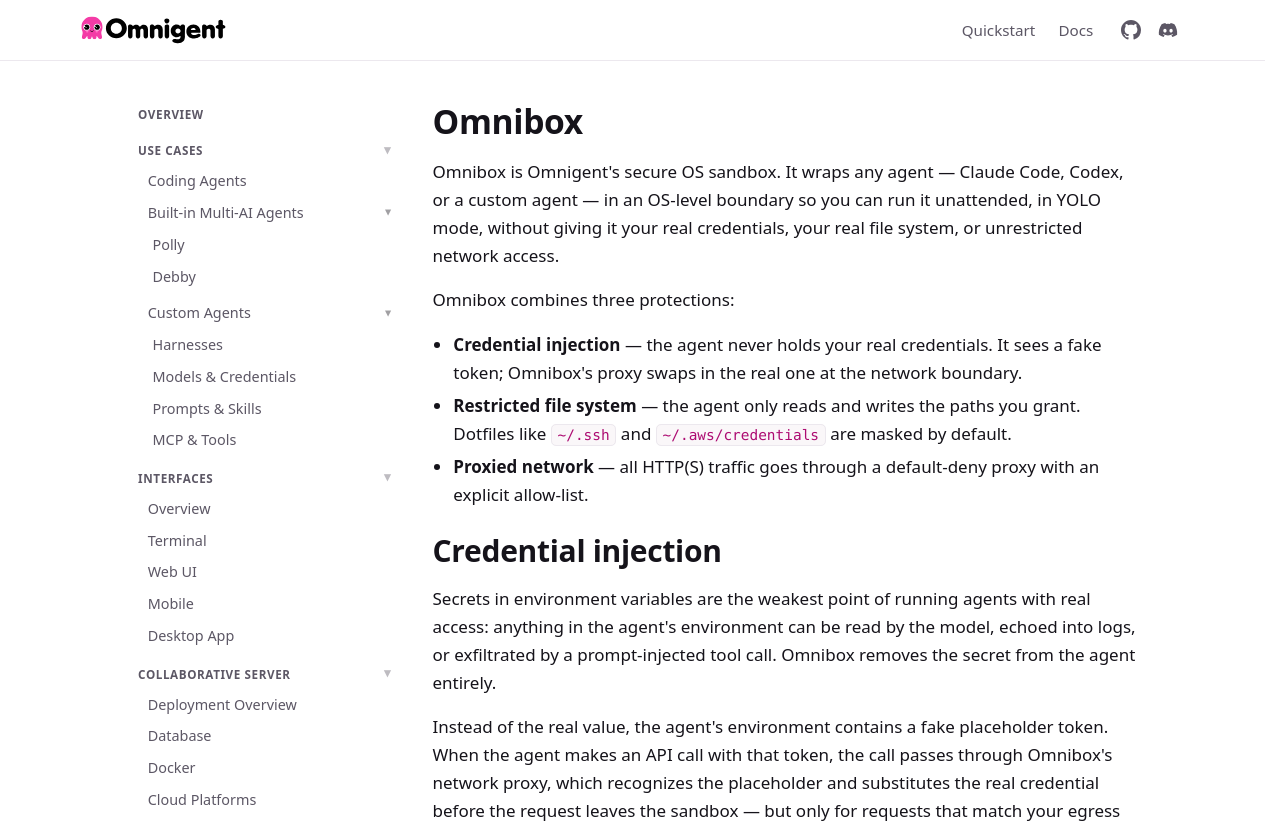
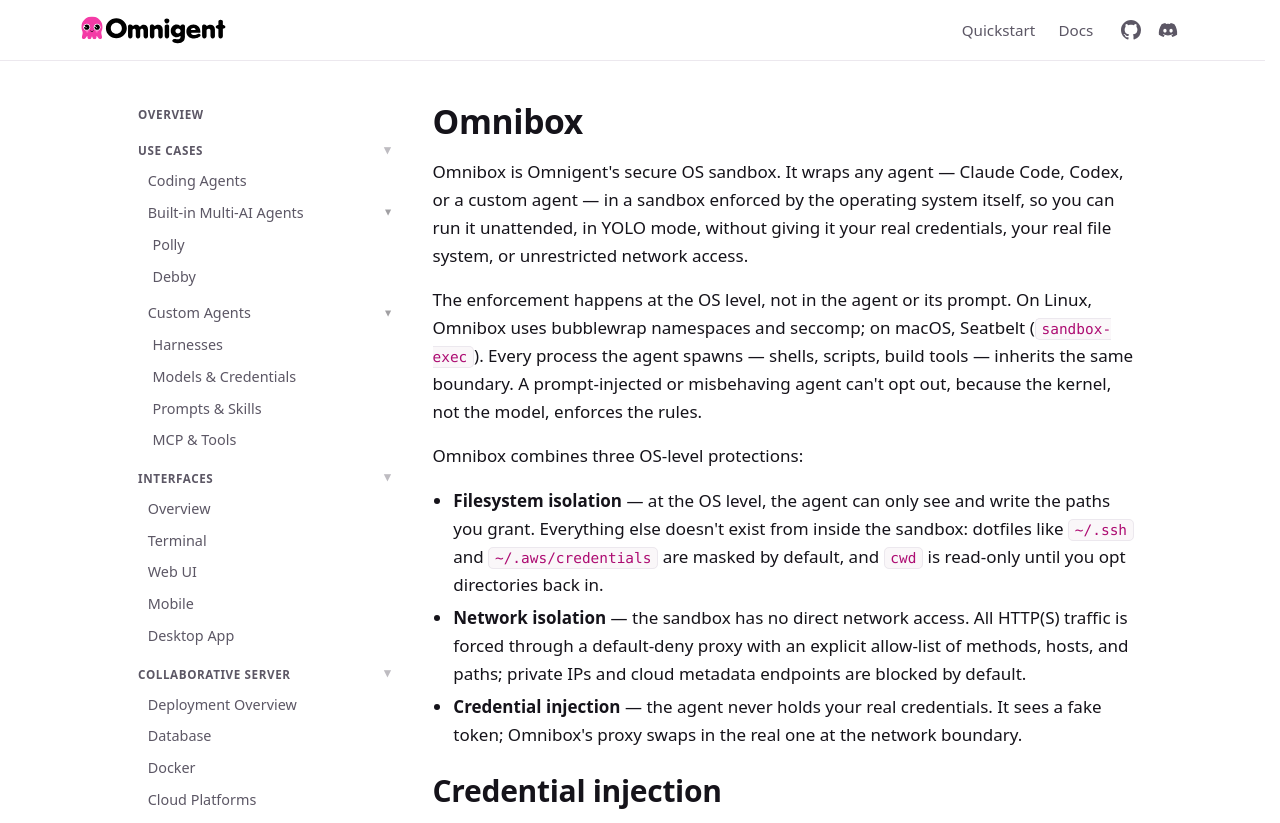
Before and after one commit to omnigent-ai/omnigent-site, a Next.js app: page /docs/omnibox in a window 1280 px wide. Shown: the top 823 px of the page. Built offline with nearby package versions, Linux system fonts and the light colour scheme.

Commit message:
docs: point Omnibox links at the new overview; emphasize OS-level enforcement
Co-authored-by: Isaac

```diff
--- a/app/docs/deploy/cloud-runner/page.js
+++ b/app/docs/deploy/cloud-runner/page.js
@@ -15,7 +15,7 @@ export default function Page() {
       <div className="note">
         <p>
           Looking to restrict what your agent can access on the filesystem and network instead?
-          That{"'"}s <Link href="/docs/policies/os-sandbox">Omnibox</Link>.
+          That{"'"}s <Link href="/docs/omnibox">Omnibox</Link>.
         </p>
       </div>
 
--- a/app/docs/omnibox/page.js
+++ b/app/docs/omnibox/page.js
@@ -9,25 +9,37 @@ export default function Page() {
 
       <p>
         Omnibox is Omnigent{"'"}s secure OS sandbox. It wraps any agent — Claude Code, Codex, or a
-        custom agent — in an OS-level boundary so you can run it unattended, in YOLO mode, without
-        giving it your real credentials, your real file system, or unrestricted network access.
+        custom agent — in a sandbox enforced by the operating system itself, so you can run it
+        unattended, in YOLO mode, without giving it your real credentials, your real file system,
+        or unrestricted network access.
       </p>
 
-      <p>Omnibox combines three protections:</p>
+      <p>
+        The enforcement happens at the OS level, not in the agent or its prompt. On Linux, Omnibox
+        uses bubblewrap namespaces and seccomp; on macOS, Seatbelt (<code>sandbox-exec</code>).
+        Every process the agent spawns — shells, scripts, build tools — inherits the same boundary.
+        A prompt-injected or misbehaving agent can{"'"}t opt out, because the kernel, not the
+        model, enforces the rules.
+      </p>
+
+      <p>Omnibox combines three OS-level protections:</p>
 
       <ul>
         <li>
-          <strong>Credential injection</strong> — the agent never holds your real credentials. It
-          sees a fake token; Omnibox{"'"}s proxy swaps in the real one at the network boundary.
+          <strong>Filesystem isolation</strong> — at the OS level, the agent can only see and write
+          the paths you grant. Everything else doesn{"'"}t exist from inside the sandbox: dotfiles
+          like <code>~/.ssh</code> and <code>~/.aws/credentials</code> are masked by default, and{" "}
+          <code>cwd</code> is read-only until you opt directories back in.
         </li>
         <li>
-          <strong>Restricted file system</strong> — the agent only reads and writes the paths you
-          grant. Dotfiles like <code>~/.ssh</code> and <code>~/.aws/credentials</code> are masked by
+          <strong>Network isolation</strong> — the sandbox has no direct network access. All
+          HTTP(S) traffic is forced through a default-deny proxy with an explicit allow-list of
+          methods, hosts, and paths; private IPs and cloud metadata endpoints are blocked by
           default.
         </li>
         <li>
-          <strong>Proxied network</strong> — all HTTP(S) traffic goes through a default-deny proxy
-          with an explicit allow-list.
+          <strong>Credential injection</strong> — the agent never holds your real credentials. It
+          sees a fake token; Omnibox{"'"}s proxy swaps in the real one at the network boundary.
         </li>
       </ul>
 
--- a/app/page.js
+++ b/app/page.js
@@ -62,7 +62,7 @@ export default function Home() {
                 routing, and risk-based escalation.
               </li>
               <li>
-                <strong><Link href="/docs/policies/os-sandbox">Secure OS sandbox</Link>:</strong> restrict filesystem
+                <strong><Link href="/docs/omnibox">Secure OS sandbox</Link>:</strong> restrict filesystem
                 and network access. Hide credentials from the agent, and broker access to them.
                 Run YOLO mode safely.
               </li>
```
